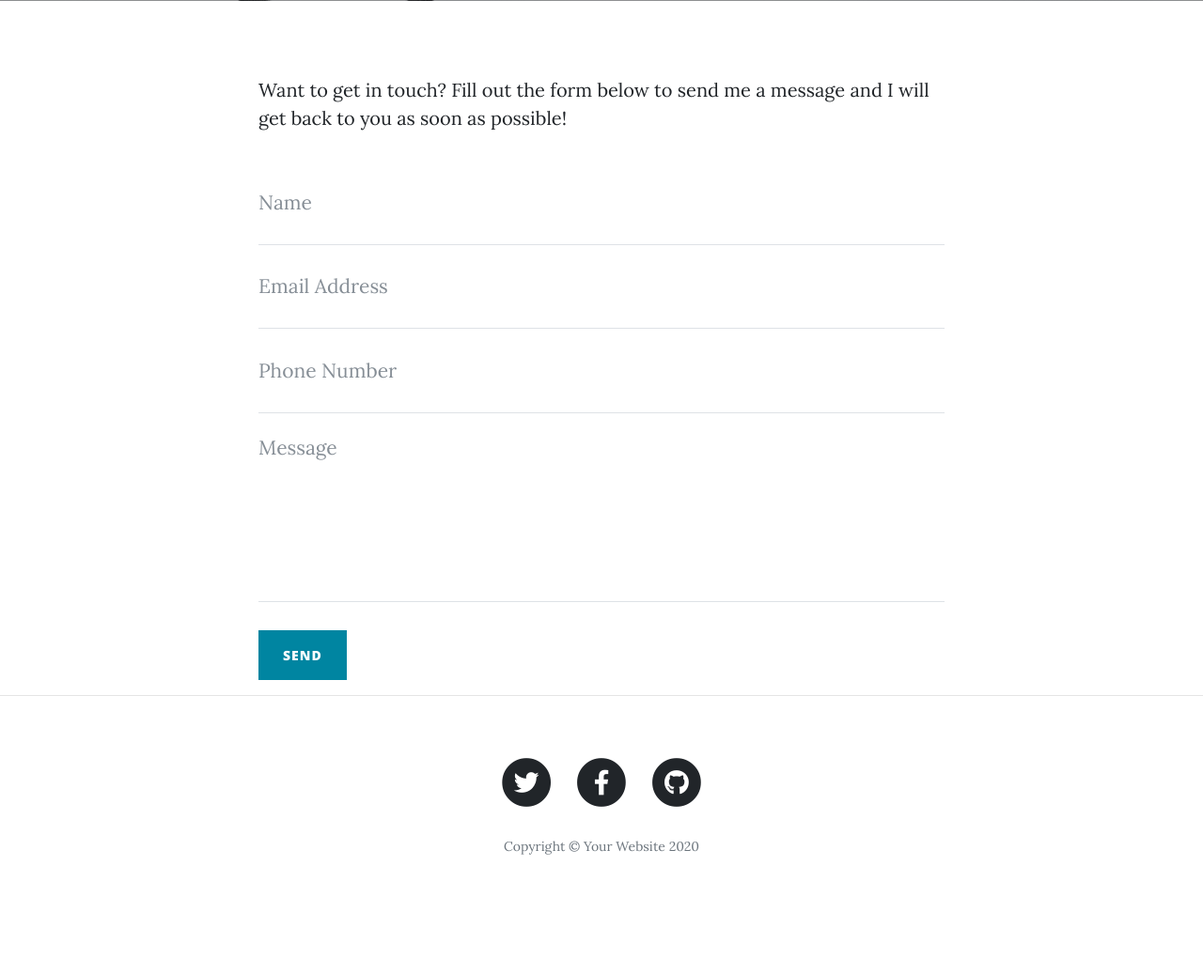
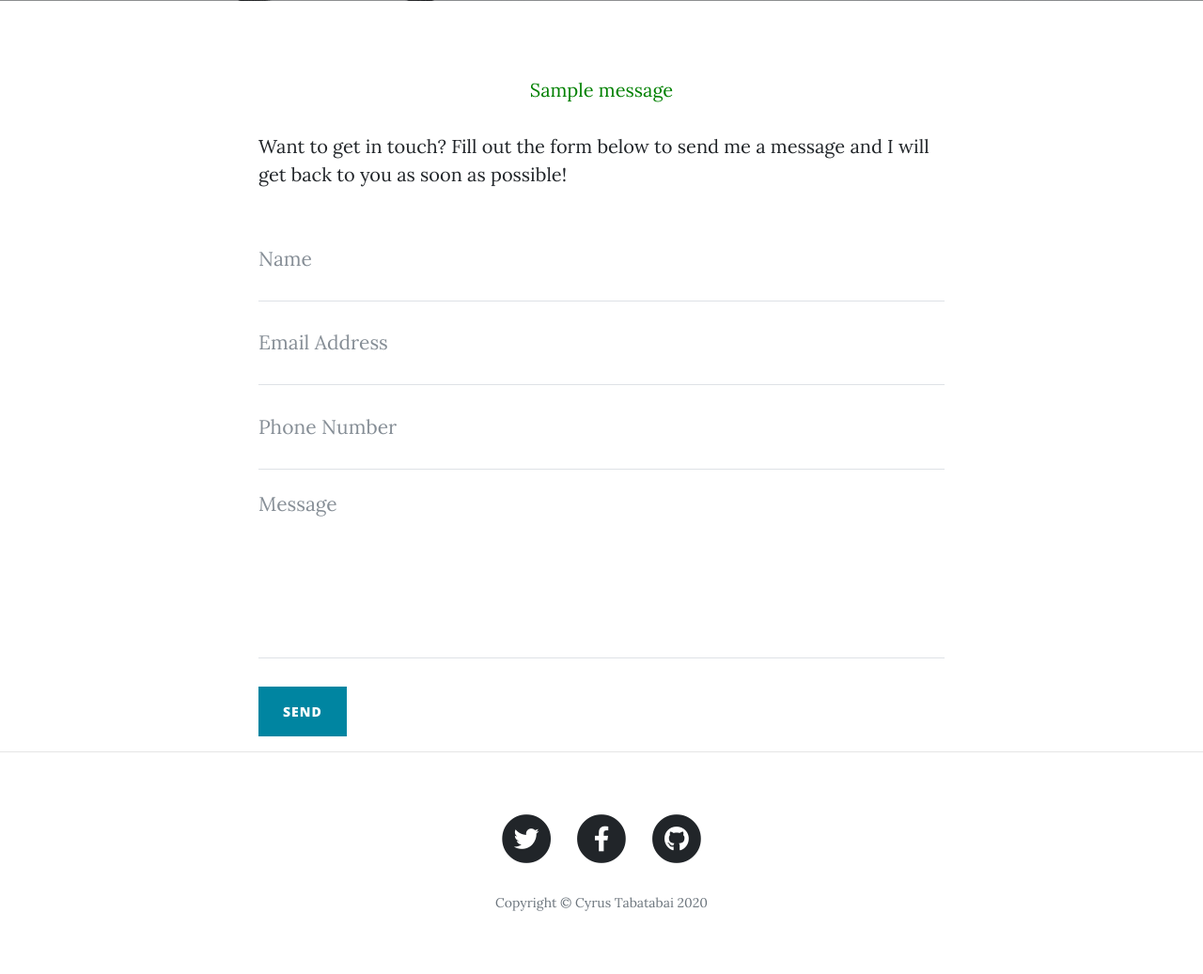
Before and after one commit to cyrustabatab/FinalBlog, a Flask app: page /contact in a window 1280 px wide. Shown: the part 531-1568 px from the top of the page at 94% size. Before the commit the page ends 1441 px from the top, so only its background shows below. Run offline with Flask 2, Linux system fonts and the light colour scheme; one stand-in notice (Sample message) is shown; some libraries are stand-ins or nearby versions.

Commit message:
send email when contact form sumitted and also display about page

```diff
--- a/main.py
+++ b/main.py
@@ -1,4 +1,4 @@
-from flask import Flask, render_template, redirect, url_for, flash,abort
+from flask import Flask, render_template, redirect, url_for, flash,abort,request
 from flask_bootstrap import Bootstrap
 from flask_ckeditor import CKEditor
 from datetime import date
@@ -9,6 +9,9 @@ from sqlalchemy.orm import relationship
 from flask_login import UserMixin, login_user, LoginManager, login_required, current_user, logout_user
 from forms import CreatePostForm,RegisterForm,LoginForm,CommentForm
 from flask_gravatar import Gravatar
+import smtplib
+import os
+
 
 app = Flask(__name__)
 app.config['SECRET_KEY'] = '8BYkEfBA6O6donzWlSihBXox7C0sKR6b'
@@ -183,8 +186,33 @@ def show_post(post_id):
 def about():
     return render_template("about.html")
 
-@app.route("/contact")
+@app.route("/contact",methods=['GET','POST'])
 def contact():
+
+    if request.method == 'POST':
+
+
+        name = request.form['name']
+        email = request.form['email']
+        telephone = request.form['telephone']
+        message = request.form['message']
+
+        my_email= "calcguru2020@gmail.com"
+        to_email = "ctabatab@gmail.com"
+
+        message = f"Subject: Message From Blog!\n\n{name}\n{email}\n{telephone}\n{message}"
+        with smtplib.SMTP('smtp.gmail.com',port=587) as connection:
+            connection.starttls()
+            connection.login(user=my_email,password=os.environ.get('PASSWORD'))
+            connection.sendmail(from_addr=my_email,to_addrs=to_email,msg=message)
+
+
+
+        flash("Message Sent!")
+
+
+
+
     return render_template("contact.html")
 
 @app.route("/new-post",methods=['GET','POST'])
--- a/templates/about.html
+++ b/templates/about.html
@@ -8,7 +8,7 @@
         <div class="col-lg-8 col-md-10 mx-auto">
           <div class="page-heading">
             <h1>About Me</h1>
-            <span class="subheading">This is what I do.</span>
+            <span class="subheading">About</span>
           </div>
         </div>
       </div>
@@ -19,9 +19,7 @@
   <div class="container">
     <div class="row">
       <div class="col-lg-8 col-md-10 mx-auto">
-        <p>Lorem ipsum dolor sit amet, consectetur adipisicing elit. Saepe nostrum ullam eveniet pariatur voluptates odit, fuga atque ea nobis sit soluta odio, adipisci quas excepturi maxime quae totam ducimus consectetur?</p>
-        <p>Lorem ipsum dolor sit amet, consectetur adipisicing elit. Eius praesentium recusandae illo eaque architecto error, repellendus iusto reprehenderit, doloribus, minus sunt. Numquam at quae voluptatum in officia voluptas voluptatibus, minus!</p>
-        <p>Lorem ipsum dolor sit amet, consectetur adipisicing elit. Aut consequuntur magnam, excepturi aliquid ex itaque esse est vero natus quae optio aperiam soluta voluptatibus corporis atque iste neque sit tempora!</p>
+          <p>Hi! I'm Cyrus Tabatabai-Yazdi from Los Angeles, California. I just graduated with my Master's Degree in Computer Science from UCLA and am currently looking for a software engineering job. I previously earned a Bachelor's Degree from UCI in Computer Science as well. I have experience creating software and websites for my own enjoyment as well as professionally through internships. Some of my hobbies include coding games, reading, and watching sports.</p>
       </div>
     </div>
   </div>
--- a/templates/contact.html
+++ b/templates/contact.html
@@ -19,36 +19,45 @@
   <div class="container">
     <div class="row">
       <div class="col-lg-8 col-md-10 mx-auto">
+
+
+        {% with messages = get_flashed_messages() %}
+        {% if messages %}
+            {% for message in messages %}
+                <p style="color: green;text-align: center">{{ message }}</p>
+            {% endfor %}
+        {% endif %}
+        {% endwith %}
         <p>Want to get in touch? Fill out the form below to send me a message and I will get back to you as soon as possible!</p>
         <!-- Contact Form - Enter your email address on line 19 of the mail/contact_me.php file to make this form work. -->
         <!-- WARNING: Some web hosts do not allow emails to be sent through forms to common mail hosts like Gmail or Yahoo. It's recommended that you use a private domain email address! -->
         <!-- To use the contact form, your site must be on a live web host with PHP! The form will not work locally! -->
-        <form name="sentMessage" id="contactForm" novalidate>
+        <form name="sentMessage" id="contactForm" method="post">
           <div class="control-group">
             <div class="form-group floating-label-form-group controls">
               <label>Name</label>
-              <input type="text" class="form-control" placeholder="Name" id="name" required data-validation-required-message="Please enter your name.">
+              <input type="text" name="name" class="form-control" placeholder="Name" id="name" required data-validation-required-message="Please enter your name.">
               <p class="help-block text-danger"></p>
             </div>
           </div>
           <div class="control-group">
             <div class="form-group floating-label-form-group controls">
               <label>Email Address</label>
-              <input type="email" class="form-control" placeholder="Email Address" id="email" required data-validation-required-message="Please enter your email address.">
+              <input type="email" name="email" class="form-control" placeholder="Email Address" id="email" required data-validation-required-message="Please enter your email address.">
               <p class="help-block text-danger"></p>
             </div>
           </div>
           <div class="control-group">
             <div class="form-group col-xs-12 floating-label-form-group controls">
               <label>Phone Number</label>
-              <input type="tel" class="form-control" placeholder="Phone Number" id="phone" required data-validation-required-message="Please enter your phone number.">
+              <input type="tel" name="telephone" class="form-control" placeholder="Phone Number" id="phone" required data-validation-required-message="Please enter your phone number.">
               <p class="help-block text-danger"></p>
             </div>
           </div>
           <div class="control-group">
             <div class="form-group floating-label-form-group controls">
               <label>Message</label>
-              <textarea rows="5" class="form-control" placeholder="Message" id="message" required data-validation-required-message="Please enter a message."></textarea>
+              <textarea rows="5" name="message" class="form-control" placeholder="Message" id="message" required data-validation-required-message="Please enter a message."></textarea>
               <p class="help-block text-danger"></p>
             </div>
           </div>
--- a/templates/footer.html
+++ b/templates/footer.html
@@ -29,7 +29,7 @@
               </a>
             </li>
           </ul>
-          <p class="copyright text-muted">Copyright &copy; Your Website 2020</p>
+          <p class="copyright text-muted">Copyright &copy; Cyrus Tabatabai 2020</p>
         </div>
       </div>
     </div>
```
